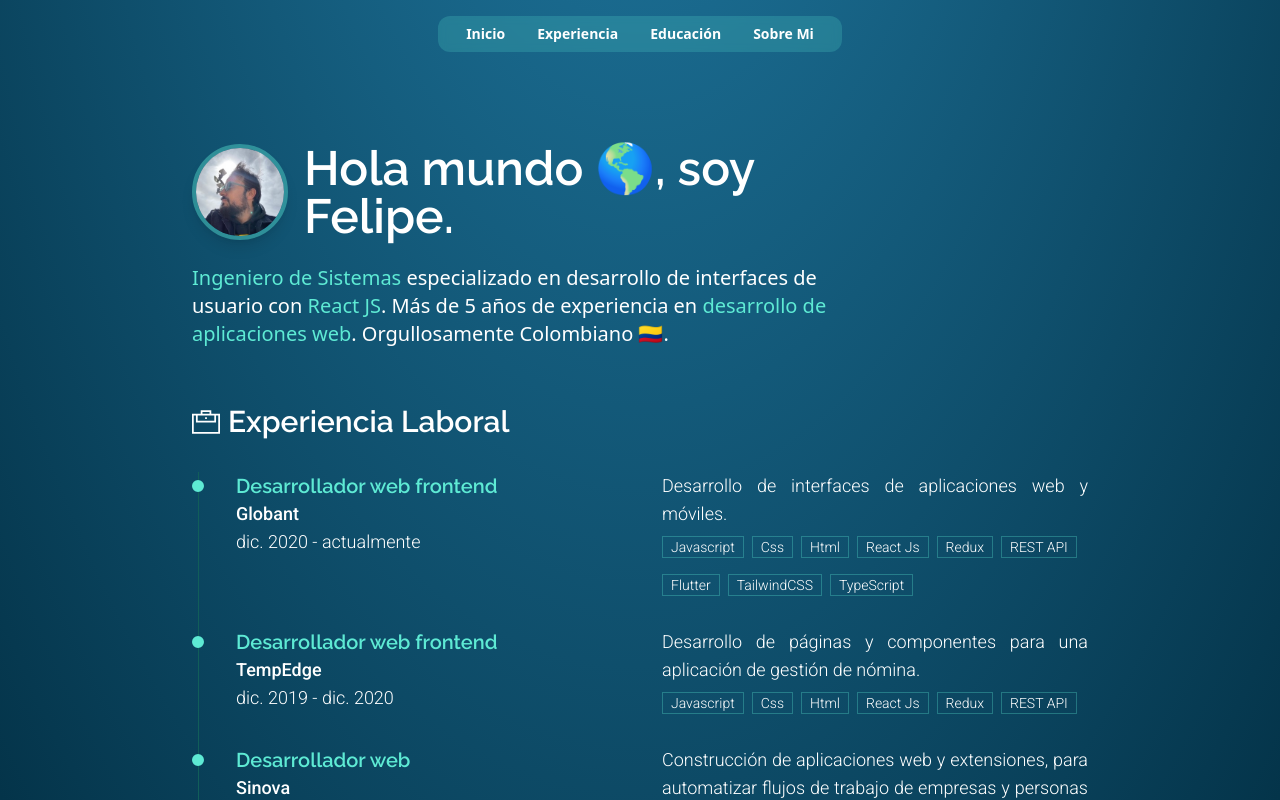
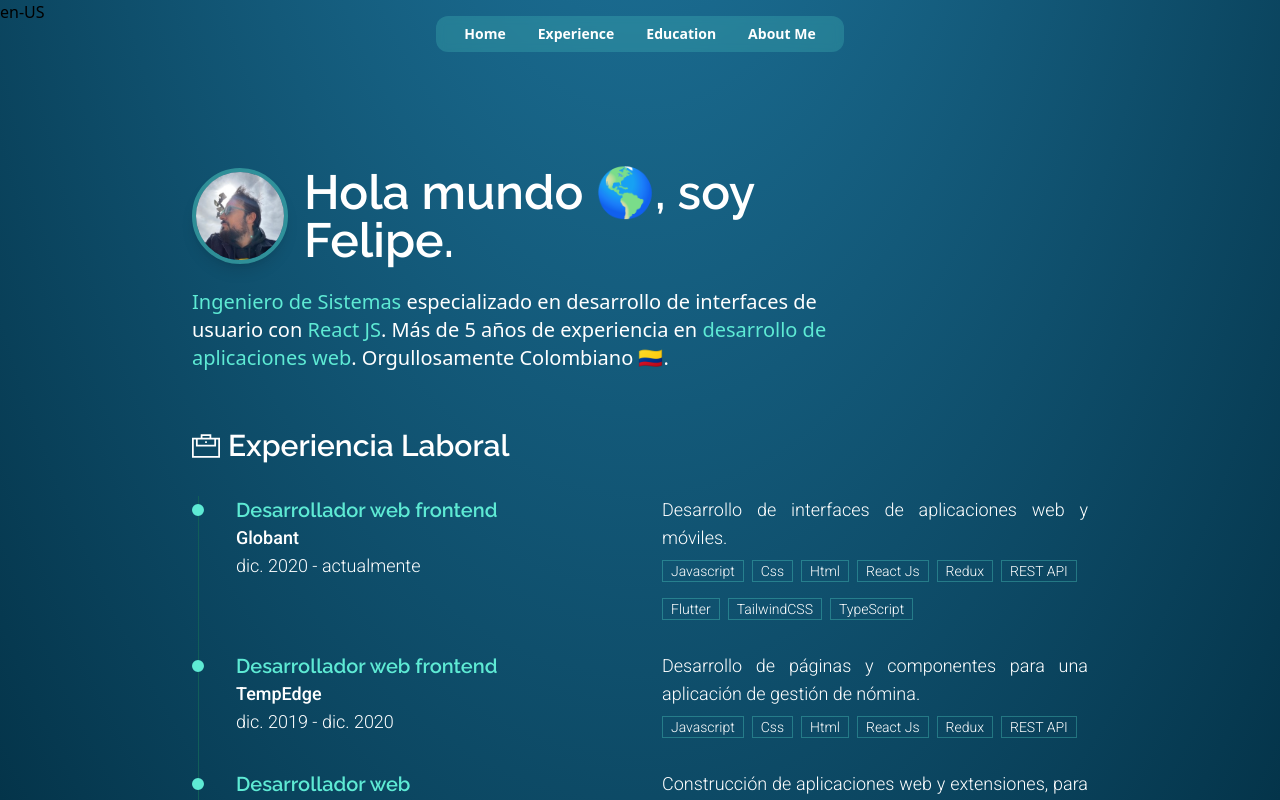
Before and after one commit to FelipeAndresLopez/felipeandreslopez-dev, a React (Vite) app: page / in a window 1280 px wide. Shown: the top 800 px of the page. Built offline with nearby package versions, Linux system fonts and the light colour scheme.

Commit message:
add react-intl for managing translations

```diff
--- a/package.json
+++ b/package.json
@@ -13,6 +13,7 @@
     "react": "^18.2.0",
     "react-dom": "^18.2.0",
     "react-ga": "^3.3.1",
+    "react-intl": "^6.6.2",
     "react-router-dom": "^6.22.1"
   },
   "devDependencies": {
--- a/src/App.tsx
+++ b/src/App.tsx
@@ -1,6 +1,7 @@
 // external
 import { useEffect } from 'react'
 import ReactGA from 'react-ga'
+import { IntlProvider } from 'react-intl'
 
 // pages
 import Home from './pages/Home/Home.tsx'
@@ -16,7 +17,15 @@ import { Header } from './components/Header/Header.tsx'
 import workExperiences from './api/work-experience.json'
 import educationTitles from './api/education.json'
 
+// hooks
+import { useLanguage } from './hooks/useLanguage.tsx'
+
+// const or utils
+import { USER_LANGUAGE } from './const.ts'
+
 export const App: React.FC = () => {
+  const { translations } = useLanguage()
+
   useEffect(() => {
     ReactGA.initialize('UA-172560430-1')
     // To report page view
@@ -24,8 +33,9 @@ export const App: React.FC = () => {
   }, [])
 
   return (
-    <>
+    <IntlProvider messages={translations} locale={USER_LANGUAGE} defaultLocale={USER_LANGUAGE}>
       <div className='top-0 bottom-0 min-h-screen w-full bg-[radial-gradient(ellipse_80%_80%_at_50%_-20%,rgb(34,126,168),rgb(0,42,61))]'>
+        {USER_LANGUAGE}
         <Header />
         <main className='px-8 sm:px-0 py-16 md:pt-36 scroll-m-20 w-full mx-auto lg:max-w-4xl md:max-w-2xl flex flex-col gap-8'>
           <Home />
@@ -35,6 +45,6 @@ export const App: React.FC = () => {
         </main>
         <Footer />
       </div>
-    </>
+    </IntlProvider>
   )
 }
--- a/src/components/Header/Header.tsx
+++ b/src/components/Header/Header.tsx
@@ -1,36 +1,45 @@
+import { FormattedMessage } from 'react-intl'
+
 const menuItems = [
   {
     id: '1',
     name: 'Inicio',
-    url: './#inicio'
+    url: './#inicio',
+    translationId: 'menu.item.home'
   },
   {
     id: '2',
     name: 'Experiencia',
-    url: './#experiencia'
+    url: './#experiencia',
+    translationId: 'menu.item.experience'
   },
   {
     id: '3',
     name: 'Educación',
-    url: './#educacion'
+    url: './#educacion',
+    translationId: 'menu.item.education'
   },
   {
     id: '4',
     name: 'Sobre Mi',
-    url: './#sobre-mi'
+    url: './#sobre-mi',
+    translationId: 'menu.item.about.me'
   }
 ]
 
 export const Header: React.FC = () => (
   <header className='fixed top-0 z-10 flex items-center justify-center w-full mx-auto"'>
     <nav className='backdrop-blur-sm mt-4 flex px-3 text-sm justify-center items-center text-white font-bold bg-teal-300/20 rounded-xl'>
-      {menuItems.map(({ id, name, url }) => (
+      {menuItems.map(({ id, name, translationId, url }) => (
         <a
           key={id}
           className='py-2 px-2 sm:px-4 hover:border-b-2 border-teal-300'
           href={url}
         >
-          {name}
+          <FormattedMessage
+            id={translationId}
+            defaultMessage={name}
+          />
         </a>
       ))}
     </nav>
--- /dev/null
+++ b/src/const.ts
@@ -0,0 +1 @@
+export const USER_LANGUAGE = navigator.language
--- /dev/null
+++ b/src/hooks/useLanguage.tsx
@@ -0,0 +1,22 @@
+import { useEffect, useState } from 'react'
+
+// translations
+import en from '../lang/en-US.json'
+import es from '../lang/es.json'
+import { USER_LANGUAGE } from '../const'
+
+export const useLanguage = (): { translations: Record<string, string> } => {
+  const [translations, setTranslations] = useState({})
+
+  useEffect(() => {
+    if (USER_LANGUAGE.includes('es')) {
+      setTranslations(es)
+    } else {
+      setTranslations(en)
+    }
+  }, [])
+
+  return {
+    translations
+  }
+}
--- /dev/null
+++ b/src/lang/en-US.json
@@ -0,0 +1,6 @@
+{
+  "menu.item.home": "Home",
+  "menu.item.about.me": "About Me",
+  "menu.item.education": "Education",
+  "menu.item.experience": "Experience"
+}
--- /dev/null
+++ b/src/lang/es.json
@@ -0,0 +1,6 @@
+{
+  "menu.item.home": "Inicio",
+  "menu.item.about.me": "Sobre Mi",
+  "menu.item.education": "Educación",
+  "menu.item.experience": "Experiencia"
+}
```
Also changed, not shown: 2 other files (tests, documents, lock files or other folders).
